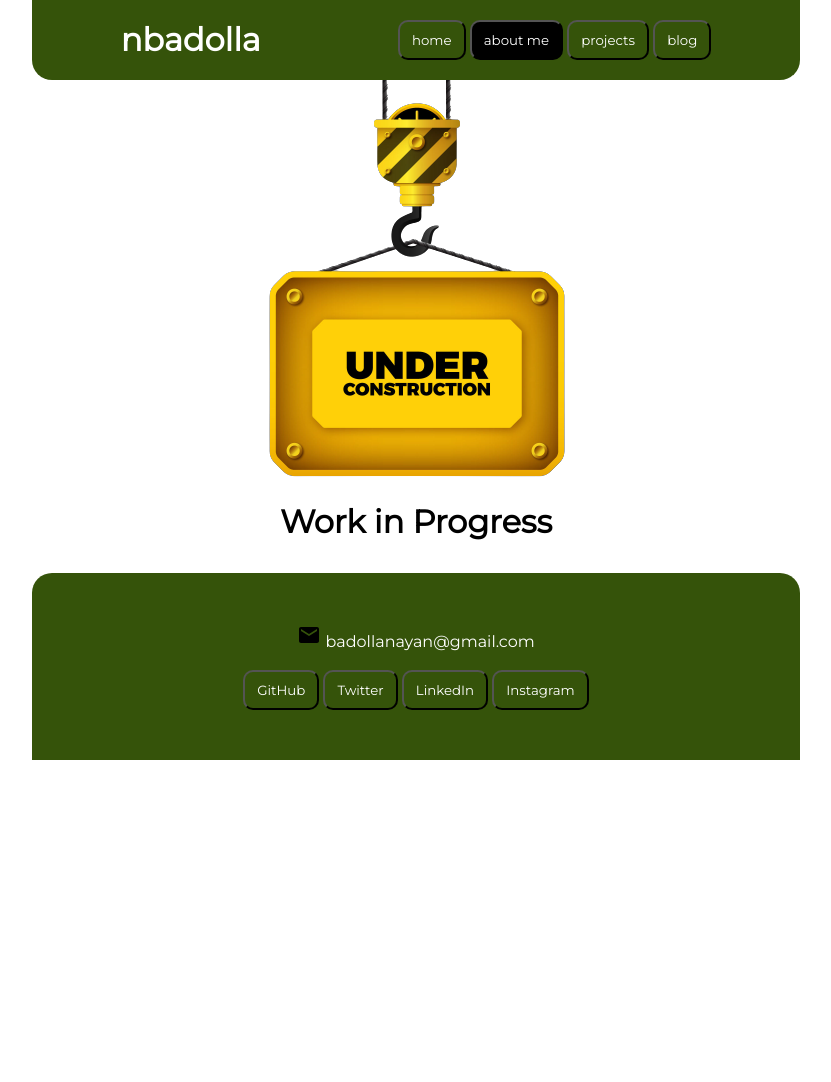
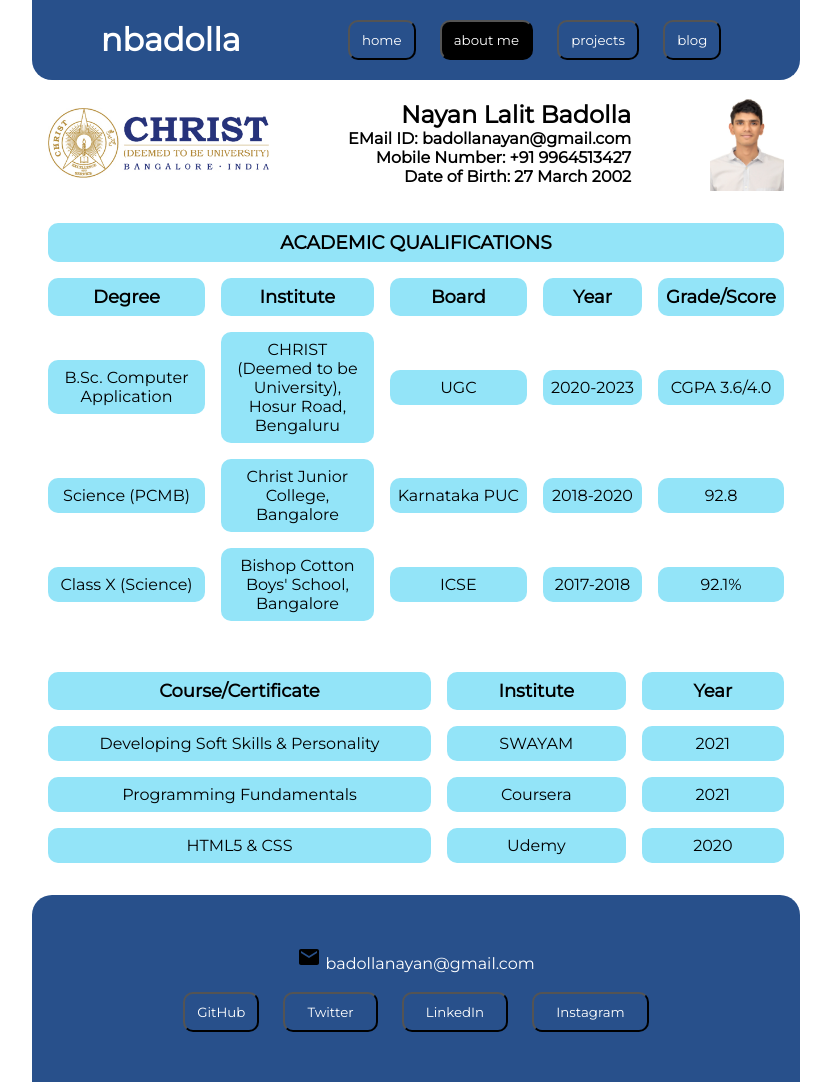
Before and after one commit to nayanbadolla/nbadolla-portfolio, a plain HTML site: page about.html in a window 1280 px wide. Shown: the whole page, without its empty margins (224-1055 px from the left). Before the commit the page ends 800 px from the top, so only its background shows below. Drawn offline with Linux system fonts and the light colour scheme.

Commit message:
resume changes

```diff
--- a/about.html
+++ b/about.html
@@ -18,9 +18,66 @@
         </nav>
     </header>
 
-    <div>
-        <img src="under construction.png" alt="">
-        <h1 style="padding-bottom: 1em;">Work in Progress</h1>
+    <div class="info">
+        <div class="top">
+            <img src="Christ.jpg" alt="">
+            <div class="name">
+                <h2>Nayan Lalit Badolla</h2>
+                <h4>EMail ID: badollanayan@gmail.com</h4>
+                <h4>Mobile Number: +91 9964513427</h4>
+                <h4>Date of Birth: 27 March 2002</h4>
+            </div>
+            <img class="self" src="passport.jpg" alt="">
+        </div>
+        <!-- <img class="self" src="me-meme2.JPG" alt=""> -->
+        <!-- <img src="under construction.png" alt="">
+        <h1 style="padding-bottom: 1em;">Work in Progress</h1> -->
+
+        <div id="edu" class="grid">
+            <div class="title"><h3>ACADEMIC QUALIFICATIONS</h3></div>
+
+            <div class="heading">Degree</div>
+            <div class="heading">Institute</div>
+            <div class="heading">Board</div>
+            <div class="heading">Year</div>
+            <div class="heading">Grade/Score</div>
+
+            <div class="content">B.Sc. Computer Application</div>
+            <div class="content">CHRIST (Deemed to be University), Hosur Road, Bengaluru</div>
+            <div class="content">UGC</div>
+            <div class="content">2020-2023</div>
+            <div class="content">CGPA 3.6/4.0</div>
+
+            <div class="content">Science (PCMB)</div>
+            <div class="content">Christ Junior College, Bangalore</div>
+            <div class="content">Karnataka PUC</div>
+            <div class="content">2018-2020</div>
+            <div class="content">92.8</div>
+
+            <div class="content">Class X (Science)</div>
+            <div class="content">Bishop Cotton Boys' School, Bangalore</div>
+            <div class="content">ICSE</div>
+            <div class="content">2017-2018</div>
+            <div class="content">92.1%</div>
+        </div>
+        <br>
+        <div id="course" class="grid">
+            <div class="heading">Course/Certificate</div>
+            <div class="heading">Institute</div>
+            <div class="heading">Year</div>
+
+            <div class="content">Developing Soft Skills & Personality</div>
+            <div class="content">SWAYAM</div>
+            <div class="content">2021</div>
+
+            <div class="content">Programming Fundamentals</div>
+            <div class="content">Coursera</div>
+            <div class="content">2021</div>
+
+            <div class="content">HTML5 & CSS</div>
+            <div class="content">Udemy</div>
+            <div class="content">2020</div>
+        </div>
     </div>
 
     <footer>
--- a/style.css
+++ b/style.css
@@ -1,7 +1,8 @@
 @import url('https://fonts.googleapis.com/css2?family=Montserrat&display=swap');
 
 :root {
-    --primary-color: rgb(53, 83, 10);
+    --primary-color: rgb(40, 80, 139);
+    --secondary-color: rgb(173, 216, 230);
     --text-color: white;
 }
 
@@ -44,6 +45,10 @@
     justify-content: space-around
 }
 
+.links {
+    margin: 0 10px;
+}
+
 .links:hover {
     transform: scale(1.15);
     transition: all 0.5s ease-in-out;
@@ -81,6 +86,60 @@
     border-top-right-radius: 20px;
 }
 
+/* ABOUT ME */
+
+.top {
+    padding: 1em;
+    display: flex;
+    justify-content: space-between;
+    align-items: center;
+}
+
+.top img {
+    width: 30%;
+    height: 40%;
+}
+
+.top .self {
+    width: 10%;
+    height: 10%;
+}
+
+.top .name {
+    text-align: right;
+}
+
+.grid {
+    display: grid;
+    grid-template-columns: auto auto auto auto auto;
+    grid-template-rows: auto auto auto auto auto;
+    gap: 1em;
+    padding: 1em;
+    /* border-radius: 15px; */
+}
+
+.grid > div {
+    padding: 0.5rem;
+    background-color: rgb(147, 228, 248);
+    /* background-color: white; */
+    align-self: center;
+    border-radius: 10px;
+}
+
+.title {
+    grid-column-start: 1;
+    grid-column-end: 6;
+}
+
+.heading {
+    font-size: large;
+    font-weight: bolder;
+}
+
+#course {
+    grid-template-columns: auto auto auto;
+}
+
 /* PROJECTS  */
 
 .projects {
@@ -94,8 +153,8 @@
 }
 
 .date {
-    background-color: var(--primary-color);
-    color: white;
+    background-color: var(--secondary-color);
+    color: black;
     border-radius: 10px;
     padding: 10px;
     display: inline;
```
Also changed, not shown: index.html (+10 -8 lines), projects.html (+2 -2 lines), Christ.jpg (added), me-germany.JPG (added), me-meme2.JPG (added), passport.jpg (added).
